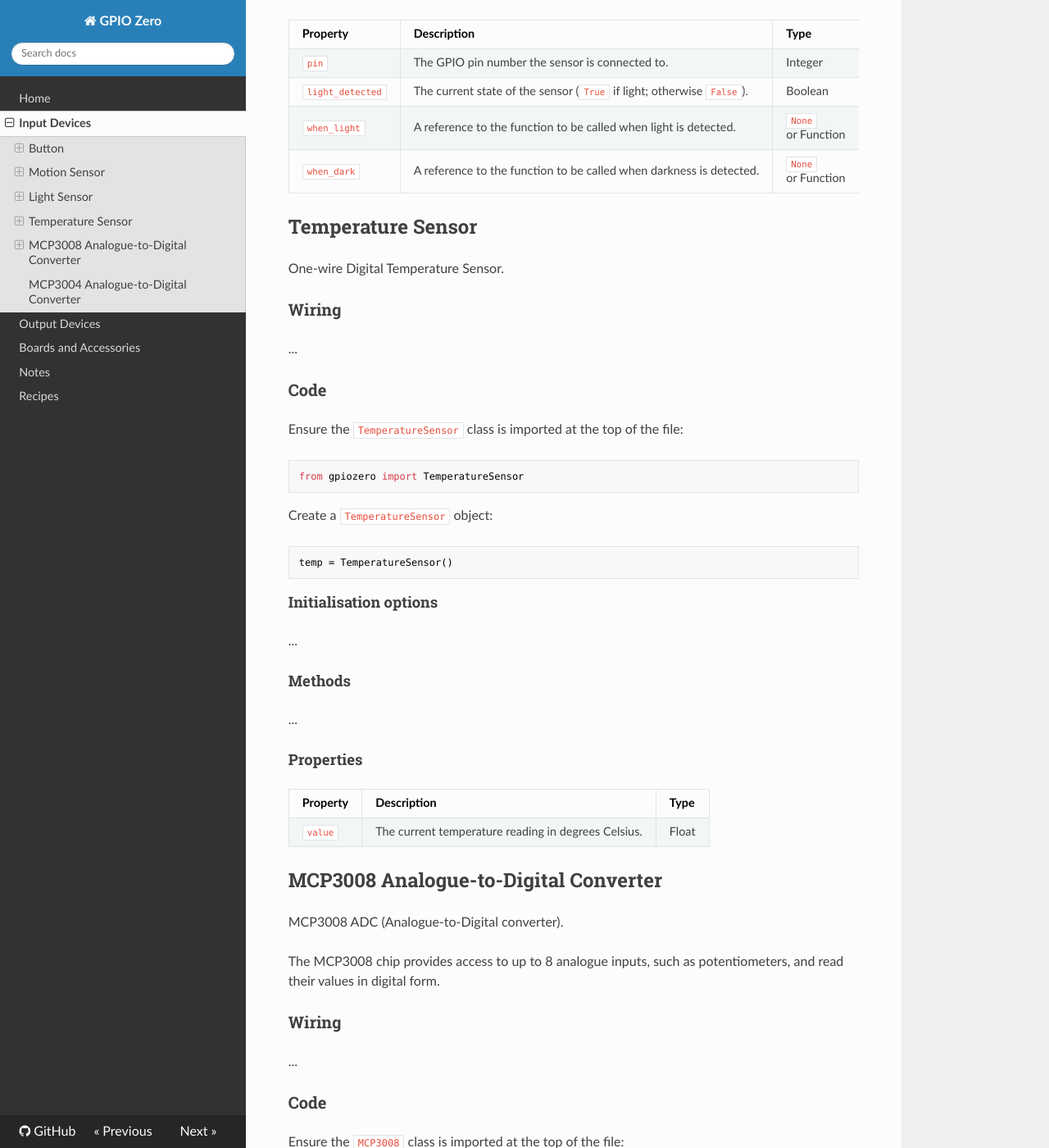
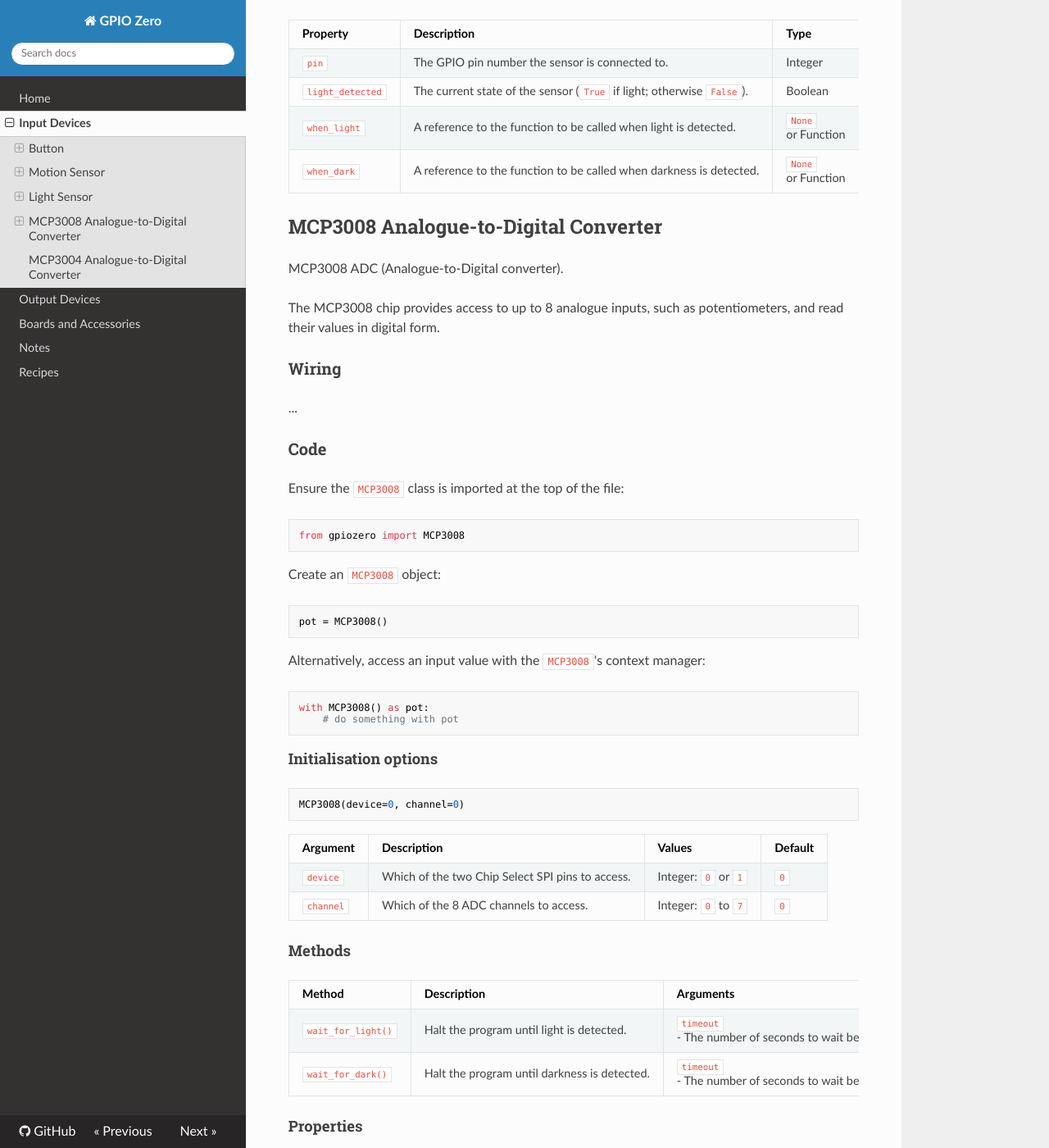
Before and after one commit to gpiozero/gpiozero, an MkDocs documentation site: the page built from docs/inputs.md, in a window 1280 px wide and 1400 px high, scrolled down 4944 px. Shown: the whole window at 82% size. Built offline with MkDocs 1.6.1, drawn with Linux system fonts in a browser that asks for light colours; nearby versions of some CDN libraries; old or Windows-style settings are respelled for this version of MkDocs.

Commit message:
Remove incomplete TemperatureSensor for 1.0 release, close #93

````diff
--- a/docs/inputs.md
+++ b/docs/inputs.md
@@ -175,42 +175,6 @@
 | `when_light`     | A reference to the function to be called when light is detected.      | `None` or Function |
 | `when_dark`      | A reference to the function to be called when darkness is detected.   | `None` or Function |
 
-## Temperature Sensor
-
-One-wire Digital Temperature Sensor.
-
-### Wiring
-
-...
-
-### Code
-
-Ensure the `TemperatureSensor` class is imported at the top of the file:
-
-```python
-from gpiozero import TemperatureSensor
-```
-
-Create a `TemperatureSensor` object:
-
-```python
-temp = TemperatureSensor()
-```
-
-#### Initialisation options
-
-...
-
-#### Methods
-
-...
-
-#### Properties
-
-| Property | Description | Type |
-| -------- | ----------- | ---- |
-| `value`  | The current temperature reading in degrees Celsius. | Float |
-
 ## MCP3008 Analogue-to-Digital Converter
 
 MCP3008 ADC (Analogue-to-Digital converter).
--- a/gpiozero/__init__.py
+++ b/gpiozero/__init__.py
@@ -3,7 +3,7 @@
     print_function,
     absolute_import,
     division,
-    )
+)
 
 from .devices import (
     GPIODeviceClosed,
@@ -16,7 +16,6 @@
     Button,
     MotionSensor,
     LightSensor,
-    TemperatureSensor,
     AnalogInputDevice,
     MCP3008,
     MCP3004,
--- a/setup.py
+++ b/setup.py
@@ -46,7 +46,6 @@
 
 __requires__ = [
     'RPi.GPIO',
-    'w1thermsensor',
     'spidev',
 ]
 
````
Also changed, not shown: docs/index.md (+1 -1 lines), docs/notes.md (+6 -5 lines), README.rst, 2 other files.
